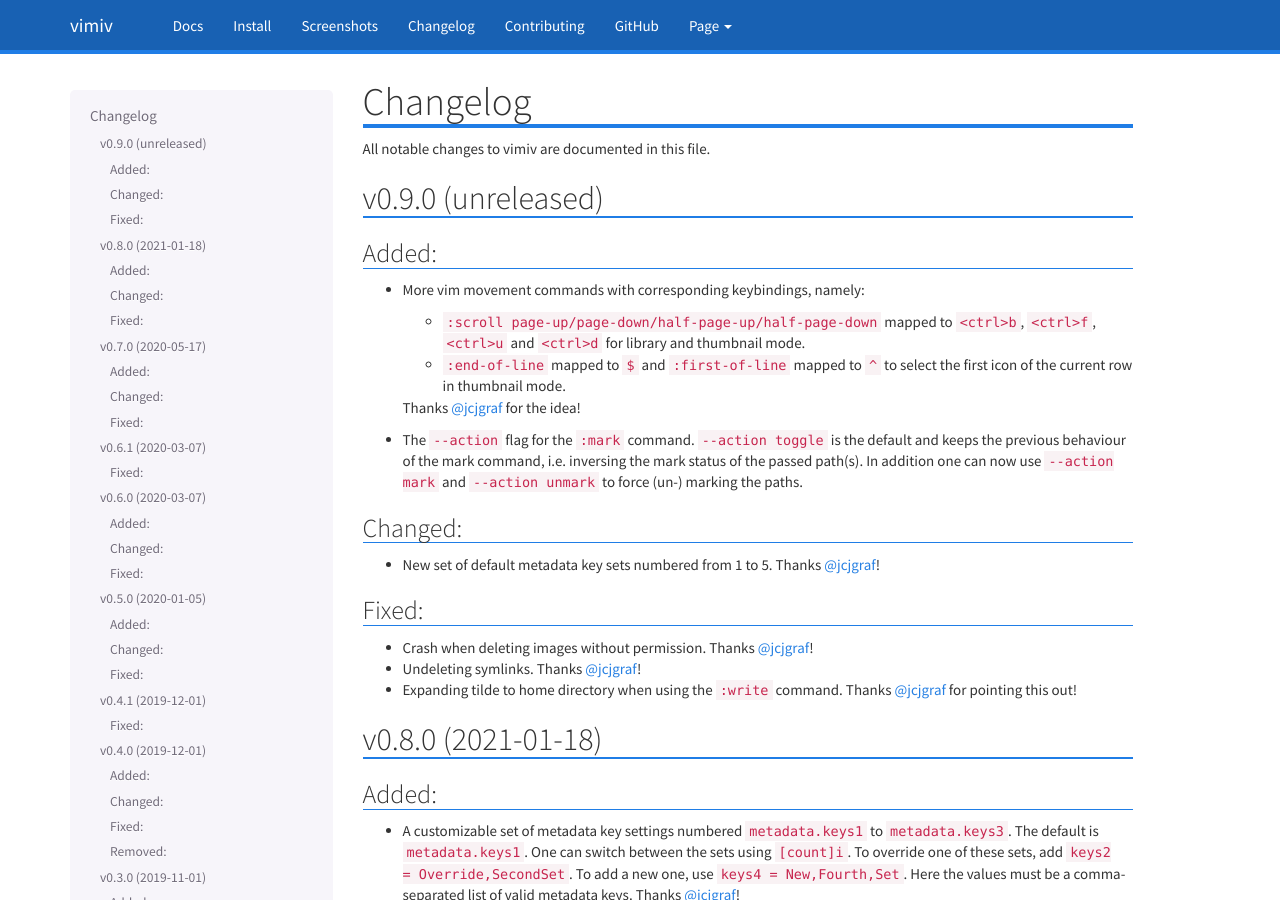
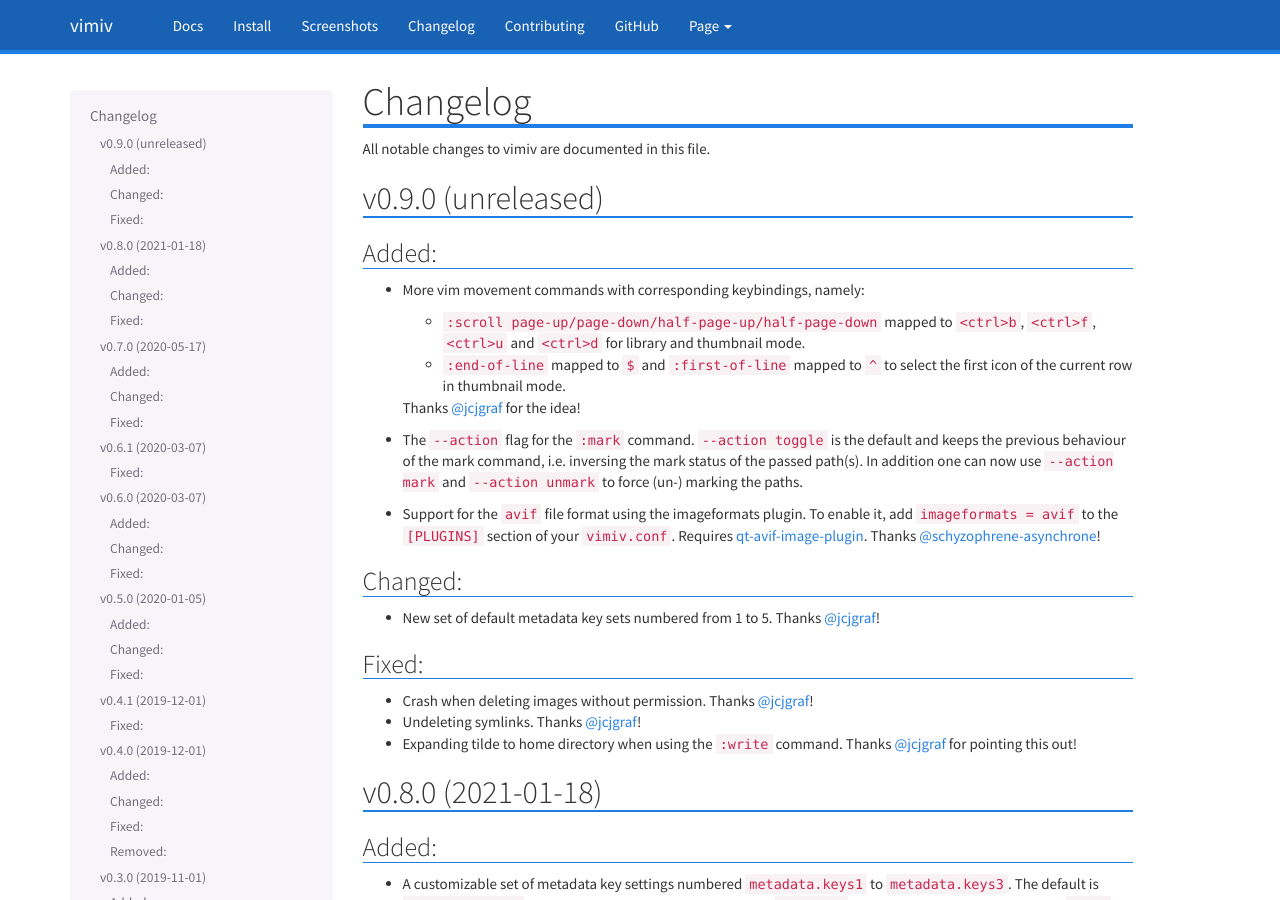
Before and after one commit to karlch/vimiv-qt, a Sphinx documentation site: the page built from docs/changelog.rst, in a window 1280 px wide and 900 px high. Built offline with Sphinx 7.4.7, drawn with Linux system fonts in a browser that asks for light colours.

Commit message:
Update changelog for avif support

```diff
--- a/docs/changelog.rst
+++ b/docs/changelog.rst
@@ -21,6 +21,10 @@
   and keeps the previous behaviour of the mark command, i.e. inversing the mark status
   of the passed path(s). In addition one can now use ``--action mark`` and
   ``--action unmark`` to force (un-) marking the paths.
+* Support for the ``avif`` file format using the imageformats plugin. To enable it, add
+  ``imageformats = avif`` to the ``[PLUGINS]`` section of your ``vimiv.conf``. Requires
+  `qt-avif-image-plugin <https://github.com/novomesk/qt-avif-image-plugin>`_.
+  Thanks `@schyzophrene-asynchrone`_!
 
 Changed:
 ^^^^^^^^
```
